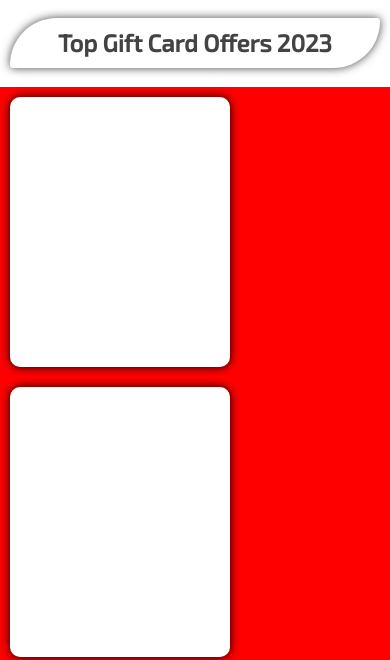
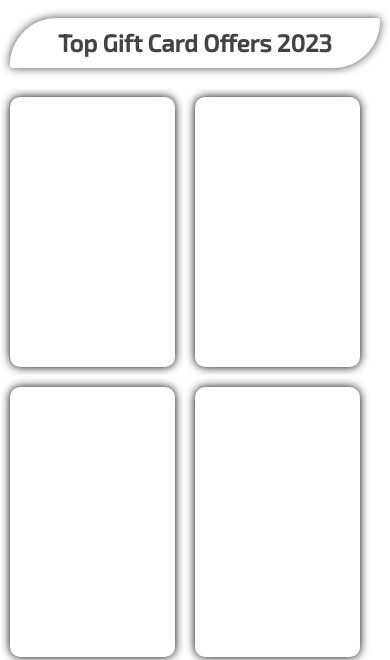
Before and after one commit to nahidhk/Landing-card, a plain HTML site: page index.html in a window 390 px wide. Shown: the part 328-988 px from the top of the page. Drawn offline with Linux system fonts and the light colour scheme.

Commit message:
update style.css

```diff
--- a/style.css
+++ b/style.css
@@ -184,7 +184,7 @@ right: 33.5%;
   float: left;
   margin: 10px;
   height: 270px;
-  width: 220px;
+  width: 165px;
   background-color: #fff;
   border-radius: 10px;
   box-shadow: 0 0 10px 0 #000;
@@ -193,7 +193,6 @@ right: 33.5%;
 .grid-row{
   height: 600px;
   width: 100%;
-  background-color: red;
  display: block;
  justify-content: none;
 }
```
